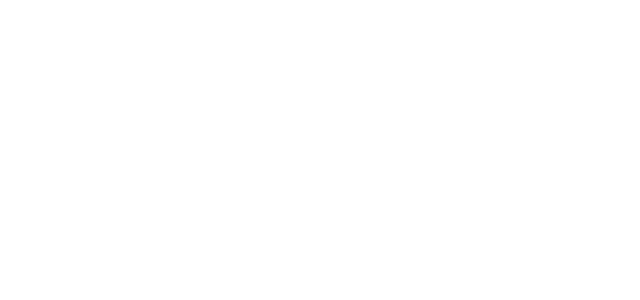
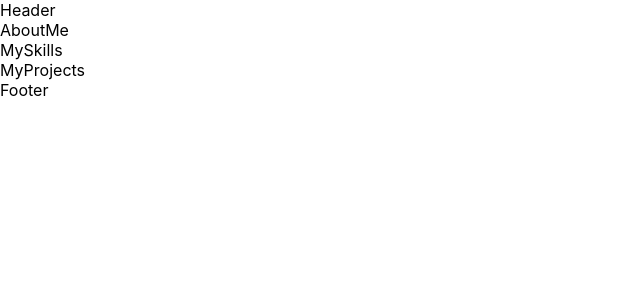
Before and after one commit to SlobodanStojkovic/my-portfolio, a React (Create React App) app: page / in a window 1280 px wide. Shown: the top 300 px of the page, without its empty margins (0-640 px from the left). Built offline with nearby package versions, Linux system fonts and the light colour scheme.

Commit message:
Components folders and files made and connecting them with SCSS files

```diff
--- a/src/App.js
+++ b/src/App.js
@@ -1,8 +1,18 @@
 import './App.scss';
+import { AboutMe } from './Components/AboutMe/AboutMe';
+import { Footer } from './Components/Footer/Footer';
+import { Header } from './Components/Header/Header';
+import { MyProjects } from './Components/MyProjects/MyProjects';
+import { MySkills } from './Components/MySkills/MySkills';
 
 function App() {
   return (
     <div className="App">
+      <Header />
+      <AboutMe />
+      <MySkills />
+      <MyProjects />
+      <Footer />
 
     </div>
   );
--- /dev/null
+++ b/src/Components/AboutMe/AboutMe.jsx
@@ -0,0 +1,7 @@
+import "./AboutMe.scss";
+
+export const AboutMe = () => {
+    return (
+        <div>AboutMe</div>
+    )
+}
--- /dev/null
+++ b/src/Components/Footer/Footer.jsx
@@ -0,0 +1,7 @@
+import "./Footer.scss";
+
+export const Footer = () => {
+    return (
+        <div>Footer</div>
+    )
+}
--- /dev/null
+++ b/src/Components/Header/Header.jsx
@@ -0,0 +1,8 @@
+import "./Header.scss";
+
+
+export const Header = () => {
+    return (
+        <div>Header</div>
+    )
+}
--- /dev/null
+++ b/src/Components/MyProjects/MyProjects.jsx
@@ -0,0 +1,8 @@
+import "./MyProjects.scss";
+
+
+export const MyProjects = () => {
+    return (
+        <div>MyProjects</div>
+    )
+}
--- /dev/null
+++ b/src/Components/MySkills/MySkills.jsx
@@ -0,0 +1,8 @@
+import "./MySkills.scss";
+
+
+export const MySkills = () => {
+    return (
+        <div>MySkills</div>
+    )
+}
```
Also changed, not shown: src/Components/AboutMe/AboutMe.scss (added), src/Components/Footer/Footer.scss (added), src/Components/Header/Header.scss (added), src/Components/MyProjects/MyProjects.scss (added), src/Components/MySkills/MySkills.scss (added).
